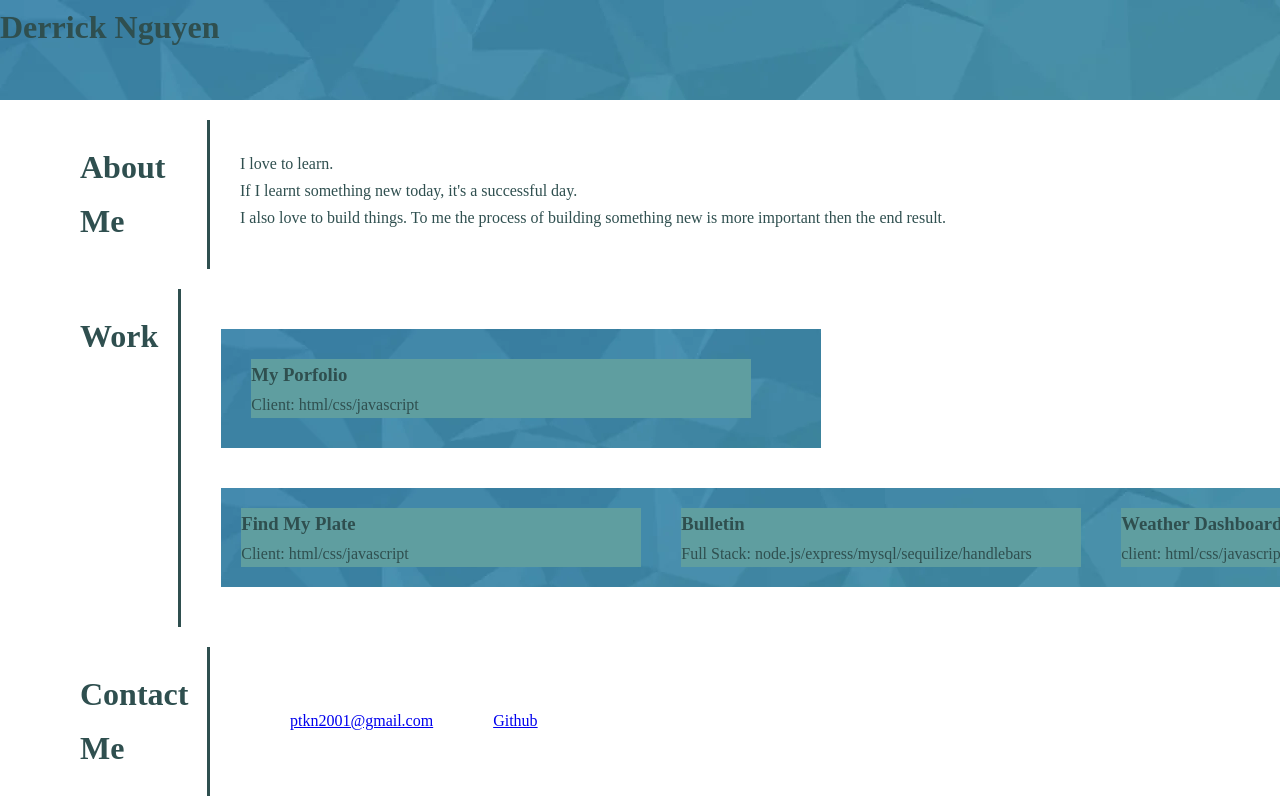
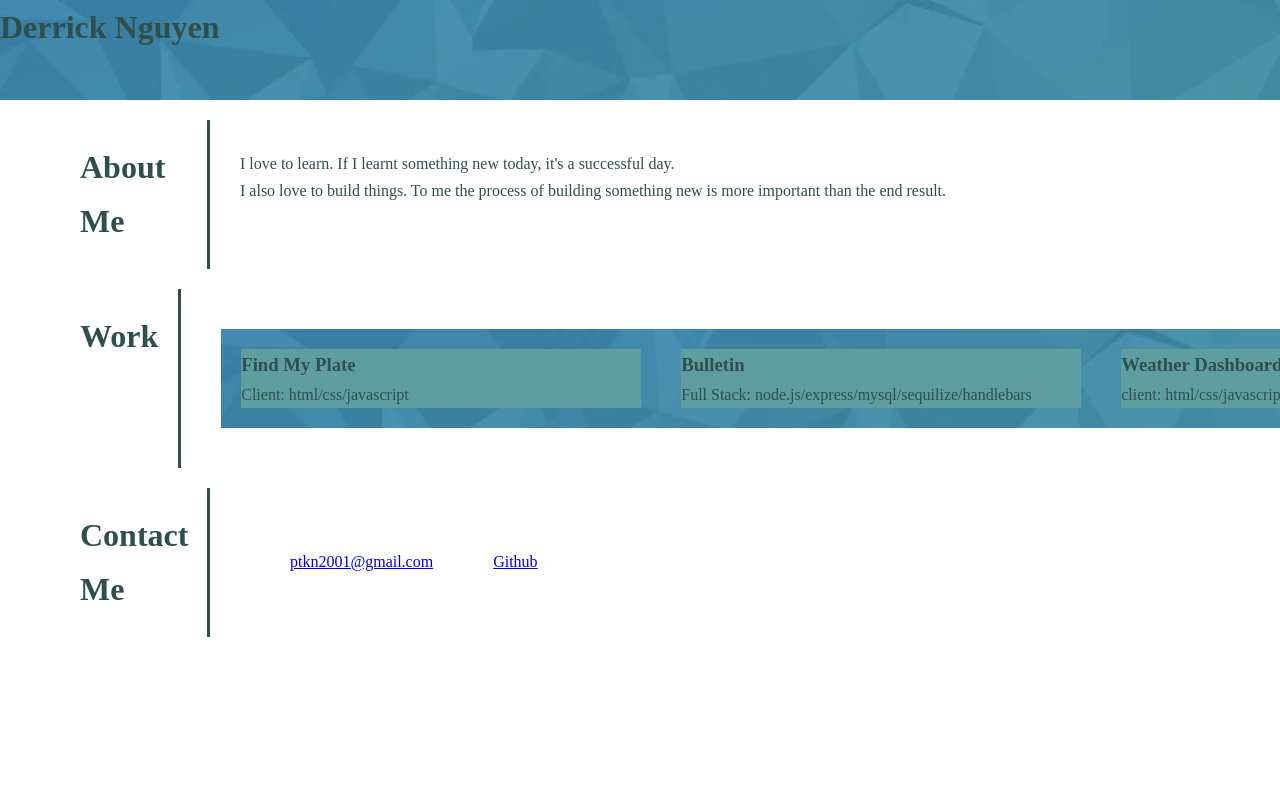
Before and after one commit to ptkn2001/MyPortfolio, a website: page public/index.html in a window 1280 px wide. Drawn offline with Linux system fonts and the light colour scheme.

Commit message:
corrected spelling errors

```diff
--- a/public/index.html
+++ b/public/index.html
@@ -23,21 +23,14 @@
     <div id="about_me" class="about-me">
         <h2>About Me</h2>
         <div class="about-me-content">
-            <p>I love to learn.</p>
-            <p>If I learnt something new today, it's a successful day.</p>
-            <p>I also love to build things. To me the process of building something new is more important then the end result.</p>
+            <p>I love to learn.  If I learnt something new today, it's a successful day.</p>
+            <p>I also love to build things. To me the process of building something new is more important than the end result.</p>
         </div>
     </div>
 
     <div id="work" class="work">
         <h2>Work</h2>
         <div class="work-content">
-            <div class="work-content-main">
-                <div id="work_content_main">
-                    <h3>My Porfolio</h3>
-                    <p>Client: html/css/javascript</p>
-                </div>
-            </div>
             <div class="work-content-secondary">
                 <div id="work_content_2">
                     <h3>Find My Plate</h3>
```
